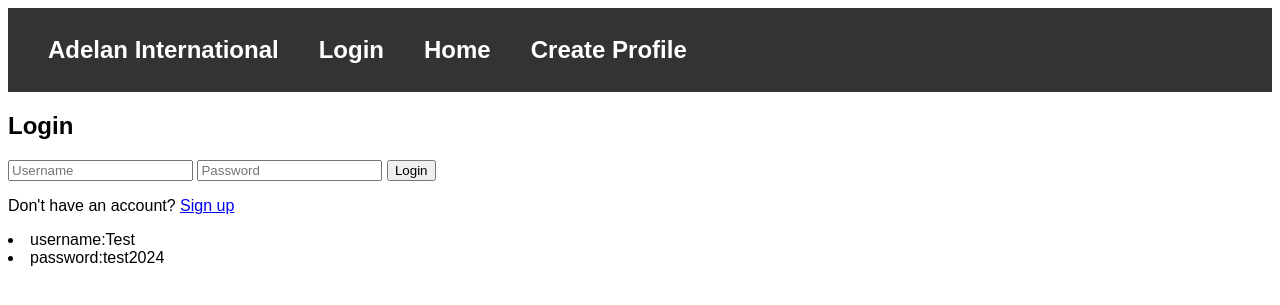
After one commit to adelana107/Staff-Profile, a Django app: page /login/ in a window 1280 px wide. The commit adds this page. Shown: the top 305 px of the page. Run offline with Django 5.2, Linux system fonts and the light colour scheme.

Commit message:
I added a login page

```diff
--- a/Staffs/urls.py
+++ b/Staffs/urls.py
@@ -5,9 +5,12 @@ from . import views
 
 
 urlpatterns =[
+    path('login/', views.login_user, name = 'login' ),
+    path('logout/', views.logout_user, name = 'logout' ),
     path('', views.staffs_list, name = 'Home'),
     path('create-profile/', views.create_profile, name = 'create'),
     path('edit-profile/<int:pk>/', views.update_profile, name = 'edit'),
     path('delete-profile/<int:pk>', views.delete_profile, name='delete'),
-    path('staff/<int:pk>', views.Staffprofile, name = 'staff_profile' )
+    path('staff/<int:pk>', views.Staffprofile, name = 'staff_profile' ),
+
 ]
--- a/Staffs/views.py
+++ b/Staffs/views.py
@@ -1,9 +1,37 @@
 from django.shortcuts import render, redirect, get_object_or_404
 from .models import Staffs_profile
+from django.contrib import messages
+from django.contrib.auth.decorators import login_required
 from .forms import Staffsform
+from django.contrib.auth.models import User
+from django.contrib.auth import authenticate, login, logout
 
 
 # Create your views here.
+
+def login_user(request):
+    if request.method == 'POST':
+        username = request.POST.get('username')
+        password = request.POST.get('password')
+
+        try:
+            user = User.objects.get(username=username)
+        except:
+            messages.error(request, "User does not exit")
+
+
+        user = authenticate(request, username=username, password = password)
+
+        if user is not None:
+                login(request, user)
+                return redirect('Home')
+
+    context = {}
+    return render(request, 'login_page.html', context)
+
+def logout_user(request):
+    logout(request)
+    return redirect('Home')
 
 
 
@@ -12,7 +40,7 @@ def staffs_list(request):
 
     return render(request, 'staffs.html', {'staffs':staffs})
 
-
+@login_required(login_url='login')
 def create_profile(request):
     staffs = Staffs_profile.objects.all()
     form = Staffsform()
@@ -25,7 +53,7 @@ def create_profile(request):
             return redirect('Home')
     return render(request, 'create_staff_profile.html', {'staffs':staffs, 'form':form})
 
-
+@login_required(login_url='login')
 def update_profile(request, pk):
     staffs = Staffs_profile.objects.get(id=pk)
     updateform = Staffsform(instance = staffs)
@@ -38,7 +66,7 @@ def update_profile(request, pk):
 
     return render(request, 'update_profile_page.html', {'staffs':staffs, 'updateform':updateform} )
 
-
+@login_required(login_url='login')
 def delete_profile(request, pk):
     staffs = Staffs_profile.objects.get(id = pk)
     if request.method == 'POST':
@@ -46,6 +74,7 @@ def delete_profile(request, pk):
         return redirect('Home')
     return render(request, 'delete_profile.html' )
 
+@login_required(login_url='login')
 def Staffprofile(request,pk):
    staff = Staffs_profile.objects.get(id=pk)
    return render(request, 'profile_page.html', {'staff':staff})
--- a/template/base.html
+++ b/template/base.html
@@ -3,63 +3,25 @@
 <head>
     <meta charset="UTF-8">
     <meta name="viewport" content="width=device-width, initial-scale=1.0">
-    <title>Adelan International - Base</title>
-    <style>
 
-        body {
-            font-family: Arial, sans-serif;
-            margin: 0;
-            padding: 0;
-            background-color: #f4f4f4;
-        }
+<body>
 
-        nav {
-            background-color: #333;
-            overflow: hidden;
-        }
+{% include 'navbar.html' %}
 
-        nav a {
-            float: left;
-            display: block;
-            color: white;
-            text-align: center;
-            padding: 14px 20px;
-            text-decoration: none;
-        }
+        {% if messages %}
+        <ul class="messages">
+             {% for message in messages %}
+             <li>{{ message }}</li>
+                {% endfor %}
+        </ul>
+        {% endif %}
 
-        nav a:hover {
-            background-color: #ddd;
-            color: black;
-        }
-
-        .navbar-header {
-            float: left;
-            font-size: 24px;
-            padding: 14px 20px;
-            font-weight: bold;
-            color: white;
-        }
-
-        .navbar {
-            float: right;
-        }
-
-        .navbar a {
-            padding: 14px 20px;
-        }
-
-        .content {
-            padding: 20px;
-        }
-    </style>
-</head>
-<body>
+{% block content  %}
 
 
     <nav>
         <div class="navbar-header">
         <a href="{% url  'Home'   %}">Adelan International</a>
-        </div>
         <div class="navbar">
             <a href="{% url  'Home'   %}">Home</a>
             <a href="{% url 'create'   %}">Create Profile</a>
@@ -69,10 +31,6 @@
 
     <div class="content">
 
-        {% block content %}
-        <p>Welcome to Adelan International!</p>
-        {% endblock %}
-    </div>
-
+{% endblock content  %}
 </body>
 </html>
--- /dev/null
+++ b/template/login_page.html
@@ -0,0 +1,21 @@
+{% extends 'base.html' %}
+
+{% block title %}Login - My Website{% endblock %}
+
+{% block content %}
+    <div class="login-container">
+        <h2>Login</h2>
+        <form action="" method="POST">
+            {% csrf_token %}
+            <input type="text" name="username" class="input-field" placeholder="Username" required>
+            <input type="password" name="password" class="input-field" placeholder="Password" required>
+            <button type="submit" class="login-btn">Login</button>
+        </form>
+        <div class="footer">
+            <p>Don't have an account? <a href="#">Sign up</a></p>
+        </div>
+
+        <li>username:Test</li>
+        <li>password:test2024</li>
+    </div>
+{% endblock %}
--- a/template/navbar.html
+++ b/template/navbar.html
@@ -52,11 +52,16 @@
     <nav>
         <div class="navbar-header">
         <a href="{% url  'Home' %}">Adelan International</a>
-        </div>
         <div class="navbar">
             <a href="{% url  'Home' %}">Home</a>
-            <a href="{% urls 'create'  %}">Create Profile</a>
+            <a href="{% url 'create'  %}">Create Profile</a>
         </div>
+        {% if request.user.is_authenticated %}
+        <a href = "{% url 'logout' %}">Logout</a>
+        {% else %}
+        <a href = "{% url 'login' %}">Login</a>
+        {% endif %}
+
     </nav>
 
 </body>
```
Also changed, not shown: template/staffs.html (+4 -4 lines), db.sqlite3.
